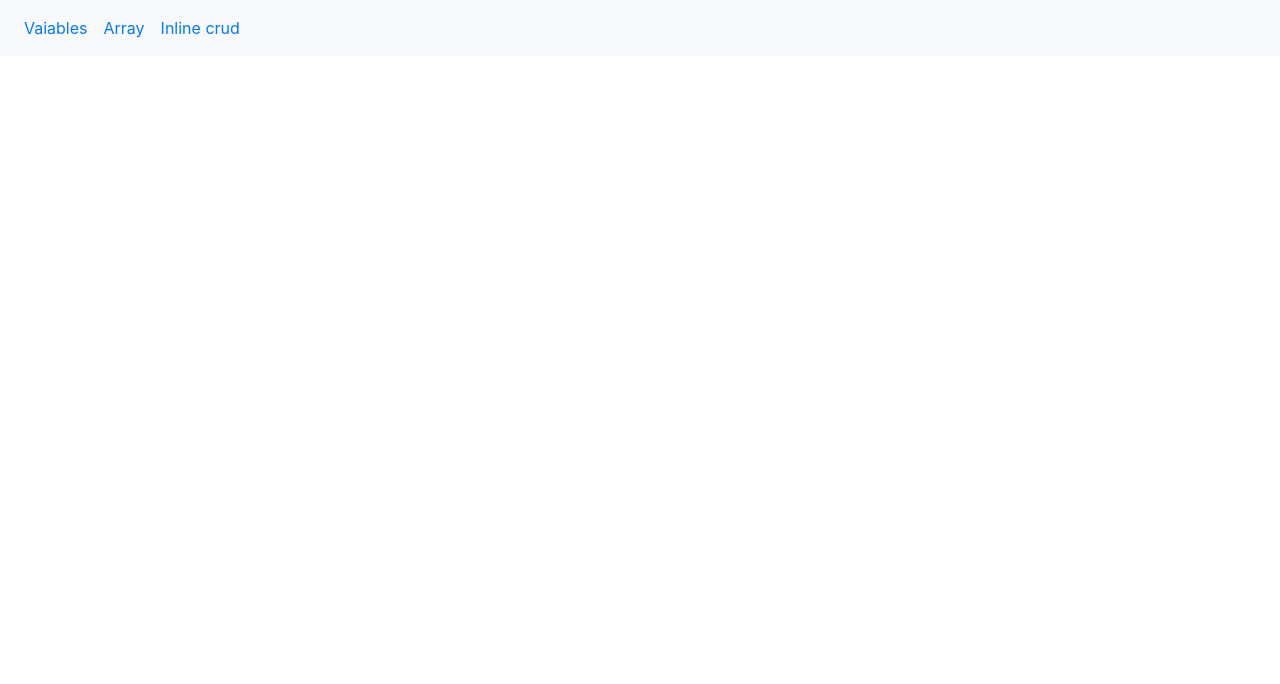
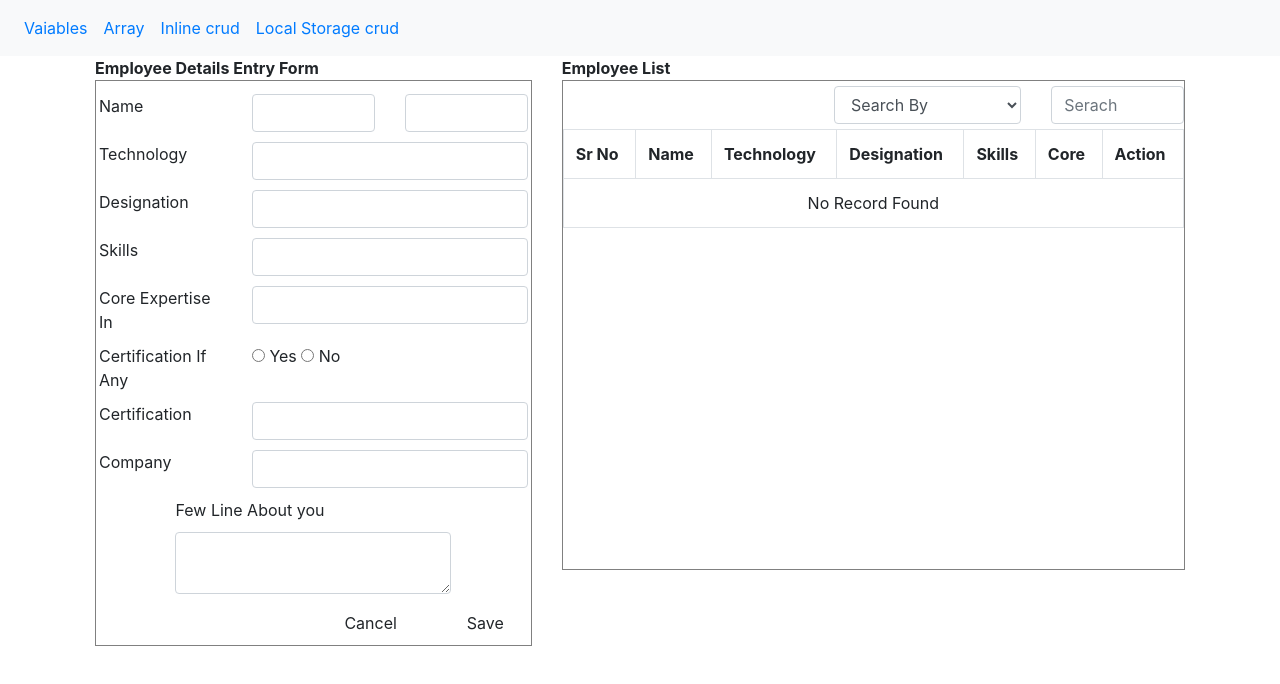
Before and after one commit to chetanexpo3005/shubham, an Angular app: page /crud in a window 1280 px wide. Before the commit this address led to /. Shown: the top 684 px of the page. Built offline with nearby package versions, Linux system fonts and the light colour scheme.

Commit message:
local storage code

```diff
--- a/src/app/app-routing.module.ts
+++ b/src/app/app-routing.module.ts
@@ -5,6 +5,7 @@ import { AnArrayComponent } from './components/an-array/an-array.component';
 import { AnVariableComponent } from './components/an-variable/an-variable.component';
 import { AreaComponent } from './components/area/area.component';
 import { InlineComponent } from './components/inline/inline.component';
+import { LocalStCrudComponent } from './components/local-st-crud/local-st-crud.component';
 import { NgclassComponent } from './components/ngclass/ngclass.component';
 import { NgforComponent } from './components/ngfor/ngfor.component';
 import { NgifComponent } from './components/ngif/ngif.component';
@@ -57,6 +58,10 @@ const routes: Routes = [
   {
     path: 'inline',
     component: InlineComponent
+  },
+  {
+    path: 'crud',
+    component: LocalStCrudComponent
   }
 ];
 
--- a/src/app/app.component.html
+++ b/src/app/app.component.html
@@ -9,6 +9,9 @@
     </li>
     <li class="nav-item">
       <a class="nav-link" routerLink="/inline">Inline crud  </a>
+    </li>
+    <li class="nav-item">
+      <a class="nav-link" routerLink="/crud">Local Storage crud  </a>
     </li>
     <!-- <li class="nav-item">
       <a class="nav-link" routerLink="/admin">admin  </a>
--- a/src/app/app.module.ts
+++ b/src/app/app.module.ts
@@ -18,6 +18,7 @@ import { HttpClientModule} from '@angular/common/http';
 import { AnVariableComponent } from './components/an-variable/an-variable.component';
 import { AnArrayComponent } from './components/an-array/an-array.component';
 import { InlineComponent } from './components/inline/inline.component';
+import { LocalStCrudComponent } from './components/local-st-crud/local-st-crud.component';
 @NgModule({
   declarations: [
     AppComponent,
@@ -32,7 +33,8 @@ import { InlineComponent } from './components/inline/inline.component';
     AreaComponent,
     AnVariableComponent,
     AnArrayComponent,
-    InlineComponent
+    InlineComponent,
+    LocalStCrudComponent
   ],
   imports: [
     BrowserModule,
--- /dev/null
+++ b/src/app/components/local-st-crud/local-st-crud.component.css
@@ -0,0 +1,10 @@
+.cusrow {
+  padding-top: 10px;
+}
+.cusrow2 {
+  padding-top: 5px;
+}
+.block {
+  font-weight: 700;
+
+}
--- /dev/null
+++ b/src/app/components/local-st-crud/local-st-crud.component.html
@@ -0,0 +1,160 @@
+<div class=" " style="padding-left:10px;padding-right:10px">
+  <div class="row">
+    <div class="col-md-5 block">
+      Employee Details Entry Form
+    </div>
+    <div class="col-md-7 block">
+      Employee List
+    </div>
+  </div>
+  <div class="row">
+    <div class="col-md-5">
+      <div style="border:1px solid gray;padding: 3px;min-height: 490px">
+        <div class="row cusrow">
+          <div class="col-md-4">
+            Name
+          </div>
+          <div class="col-md-4">
+            <input type="text" name="fName" class="form-control" [(ngModel)]="iEmployee.fName">
+          </div>
+          <div class="col-md-4">
+            <input type="text" name="lName" class="form-control" [(ngModel)]="iEmployee.lName">
+          </div>
+        </div>
+        <div class="row cusrow">
+          <div class="col-md-4">
+            Technology
+          </div>
+          <div class="col-md-8">
+            <input type="text" name="technology" class="form-control" [(ngModel)]="iEmployee.technology">
+          </div>
+        </div>
+        <div class="row cusrow">
+          <div class="col-md-4">
+            Designation
+          </div>
+          <div class="col-md-8">
+            <input type="text" name="designation" class="form-control" [(ngModel)]="iEmployee.designation">
+          </div>
+        </div>
+        <div class="row cusrow">
+          <div class="col-md-4">
+            Skills
+          </div>
+          <div class="col-md-8">
+            <input type="text" name="skills" class="form-control" [(ngModel)]="iEmployee.skills">
+          </div>
+        </div>
+        <div class="row cusrow">
+          <div class="col-md-4">
+            Core Expertise In
+          </div>
+          <div class="col-md-8">
+            <input type="text" name="coreExpertise" class="form-control" [(ngModel)]="iEmployee.coreExpertise">
+          </div>
+        </div>
+        <div class="row cusrow">
+          <div class="col-md-4">
+            Certification If Any
+          </div>
+          <div class="col-md-8">
+            <input type="radio" name="isCertification" value="true" [(ngModel)]="iEmployee.isCertification"> Yes
+            <input type="radio" name="isCertification" value="false" [(ngModel)]="iEmployee.isCertification"> No
+          </div>
+        </div>
+        <div class="row cusrow">
+          <div class="col-md-4">
+            Certification
+          </div>
+          <div class="col-md-8">
+            <input type="text" name="certificationName" class="form-control" [(ngModel)]="iEmployee.certificationName">
+          </div>
+        </div>
+        <div class="row cusrow">
+          <div class="col-md-4">
+            Company
+          </div>
+          <div class="col-md-8">
+            <input type="text" name="compnay" class="form-control" [(ngModel)]="iEmployee.compnay">
+          </div>
+        </div>
+        <div class="row cusrow">
+          <div class="col-md-2">
+          </div>
+          <div class="col-md-7">
+            Few Line About you
+          </div>
+        </div>
+        <div class="row cusrow">
+          <div class="col-md-2">
+          </div>
+          <div class="col-md-8">
+            <textarea name="about" class="form-control" [(ngModel)]="iEmployee.about"> </textarea>
+          </div>
+        </div>
+        <div class="row cusrow">
+          <div class="col-md-6">
+          </div>
+          <div class="col-md-3">
+            <button class="btn" style="width: 100%" (click)="addEmployee()">Cancel</button>
+          </div>
+          <div class="col-md-3">
+            <button class="btn" style="width: 100%" *ngIf="iEmployee.id === 0" (click)="addEmployee()">Save</button>
+            <button class="btn" style="width: 100%" *ngIf="iEmployee.id !== 0"
+              (click)="updateEmployee()">update</button>
+          </div>
+        </div>
+      </div>
+    </div>
+    <div class="col-md-7">
+      <div style="border:1px solid gray;padding: 0p;min-height: 490px">
+        <div class="row cusrow2">
+          <div class="col-md-5">
+          </div>
+          <div class="col-md-4">
+            <select class="form-control">
+              <option>Search By</option>
+              <option value="name">By Name</option>
+              <option value="technology">By technology</option>
+              <option value="designation">By Designation</option>
+            </select>
+          </div>
+          <div class="col-md-3">
+            <input type="text" class="form-control" placeholder="Serach"  (ngModelChange)="filterByValue()" [(ngModel)]="search" />
+          </div>
+        </div>
+        <div class="row cusrow2">
+          <div class="col-md-12">
+            <div style='overflow-y:auto;height:430px;'>
+              <table style="width:100%" class="table table-bordered">
+                <tr>
+                  <th>Sr No</th>
+                  <th>Name</th>
+                  <th>Technology</th>
+                  <th>Designation</th>
+                  <th>Skills</th>
+                  <th>Core</th>
+                  <th>Action</th>
+                </tr>
+                <tr *ngFor="let item of iEmployeeColl; let i = index">
+                  <td>{{i+1}}</td>
+                  <td>{{item.fName}} {{item.lName}}</td>
+                  <td>{{item.technology}}</td>
+                  <td>{{item.designation}}</td>
+                  <td>{{item.skills}}</td>
+                  <td>{{item.coreExpertise}}</td>
+                  <td> <i class="fa fa-pencil-alt" (click)="getRecordForEdit(item.id)">E</i>
+                    <i class="fa fa-trash-alt" (click)="deleteEmployee(item)">D</i></td>
+                </tr>
+                <tr *ngIf="iEmployeeColl.length == 0">
+                  <td colspan="7" style="text-align: center;">No Record Found</td>
+                </tr>
+              </table>
+            </div>
+
+          </div>
+        </div>
+      </div>
+    </div>
+  </div>
+</div>
--- /dev/null
+++ b/src/app/components/local-st-crud/local-st-crud.component.ts
@@ -0,0 +1,135 @@
+import { Component, OnInit } from '@angular/core';
+
+@Component({
+  selector: 'app-local-st-crud',
+  templateUrl: './local-st-crud.component.html',
+  styleUrls: ['./local-st-crud.component.css']
+})
+export class LocalStCrudComponent implements OnInit {
+
+
+
+  iEmployee: Employee;
+  iEmployeeColl: Employee[];
+  iEmployeeCollTemp: Employee[];
+  search: string;
+  constructor() {
+    this.initModel();
+    this.iEmployeeColl = [];
+    this.iEmployeeCollTemp = [];
+  }
+
+  initModel() {
+    this.iEmployee = {
+      about: '',
+      certificationName: '',
+      compnay: '',
+      coreExpertise: '',
+      designation: '',
+      fName: '',
+      id: 0,
+      isCertification: false,
+      lName: '',
+      skills: '',
+      technology: ''
+    };
+  }
+
+  ngOnInit() {
+    this.loadGrid();
+  }
+  loadGrid() {
+    const fromStorage = JSON.parse(localStorage.getItem('empData'));
+    if (fromStorage !== null) {
+      this.iEmployeeColl = fromStorage;
+    }
+  }
+  getNewId() {
+    return this.iEmployeeColl.length + 1;
+  }
+  addEmployee() {
+    const oldData = this.getOldData();
+    this.iEmployee.id = this.getNewId();
+    if (oldData === null) {
+      const data = [
+        this.iEmployee
+      ];
+      localStorage.setItem('empData', JSON.stringify(data));
+    } else {
+      this.iEmployeeCollTemp = oldData;
+      this.iEmployeeCollTemp.push(this.iEmployee);
+      localStorage.setItem('empData', JSON.stringify(this.iEmployeeCollTemp));
+      this.iEmployeeCollTemp = [];
+    }
+    this.initModel();
+    this.loadGrid();
+  }
+
+  filterByValue() {
+    debugger;
+    this.iEmployeeCollTemp = this.getOldData();
+    const data2 =  this.iEmployeeCollTemp.filter((data) =>  JSON.stringify(data).toLowerCase().indexOf(this.search.toLowerCase()) !== -1);
+    if (data2 !== null && data2 !== undefined) {
+      this.iEmployeeColl = [];
+      this.iEmployeeColl = data2;
+    }
+  }
+  changeFun() {
+    console.log('change')
+  }
+  getRecordForEdit(id) {
+    this.initModel();
+    const oldData = this.getOldData();
+    if (oldData !== null) {
+      this.iEmployeeCollTemp = oldData;
+      this.iEmployee = this.iEmployeeCollTemp.find(m => m.id === id);
+    }
+  }
+  getOldData() {
+    return JSON.parse(localStorage.getItem('empData'));
+  }
+  updateEmployee() {
+    const oldData = this.getOldData();
+    if (oldData !== null) {
+      this.iEmployeeCollTemp = oldData;
+      for (let i = 0; i < this.iEmployeeCollTemp.length; i++) {
+        if (this.iEmployeeCollTemp[i].id === this.iEmployee.id) {
+          this.iEmployeeCollTemp.splice(i, 1);
+        }
+      }
+      this.iEmployeeCollTemp.push(this.iEmployee);
+      localStorage.setItem('empData', JSON.stringify(this.iEmployeeCollTemp));
+      this.loadGrid();
+      this.iEmployeeCollTemp = [];
+      this.initModel();
+    }
+  }
+  deleteEmployee(item: Employee) {
+    const oldData = this.getOldData();
+    if (oldData !== null) {
+      this.iEmployeeCollTemp = oldData;
+      for (let i = 0; i < this.iEmployeeCollTemp.length; i++) {
+        if (this.iEmployeeCollTemp[i].id === item.id) {
+          this.iEmployeeCollTemp.splice(i, 1);
+        }
+      }
+      localStorage.setItem('empData', JSON.stringify(this.iEmployeeCollTemp));
+      this.initModel();
+      this.loadGrid();
+    }
+  }
+}
+
+export interface Employee {
+  about: string;
+  certificationName: string;
+  compnay: string;
+  coreExpertise: string;
+  designation: string;
+  fName: string;
+  id: number;
+  isCertification: boolean;
+  lName: string;
+  skills: string;
+  technology: string;
+}
```
Also changed, not shown: 1 other file (tests, documents, lock files or other folders).
